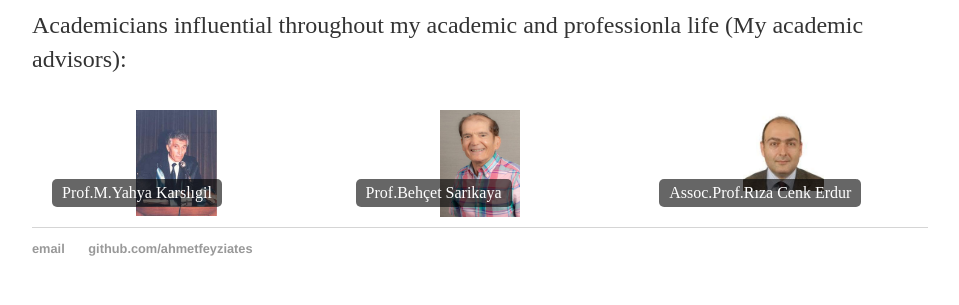
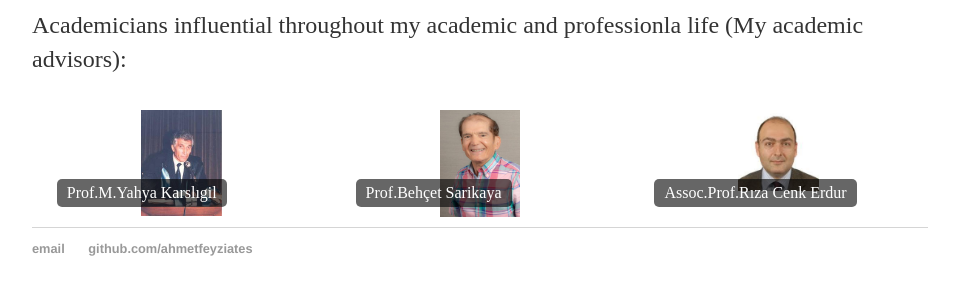
Before and after one commit to ahmetfeyziates/ahmetfeyziates.github.io, a Jekyll site: the page built from index.html, in a window 1280 px wide. Shown: the part 1135-1440 px from the top of the page, without its empty margins (160-1119 px from the left). Built offline with Jekyll 4.4.1, drawn with Linux system fonts in a browser that asks for light colours.

Commit message:
Update main.css

```diff
--- a/css/main.css
+++ b/css/main.css
@@ -65,7 +65,9 @@
 }
 .image-row {
       display: flex;
-      justify-content: space-between; /* or center */
+      flex-wrap: wrap;
+      gap: 10px; /* space between images */
+      justify-content: center;
 }
 .image-row img {
     width: 30%; /* adjust as needed */
```
